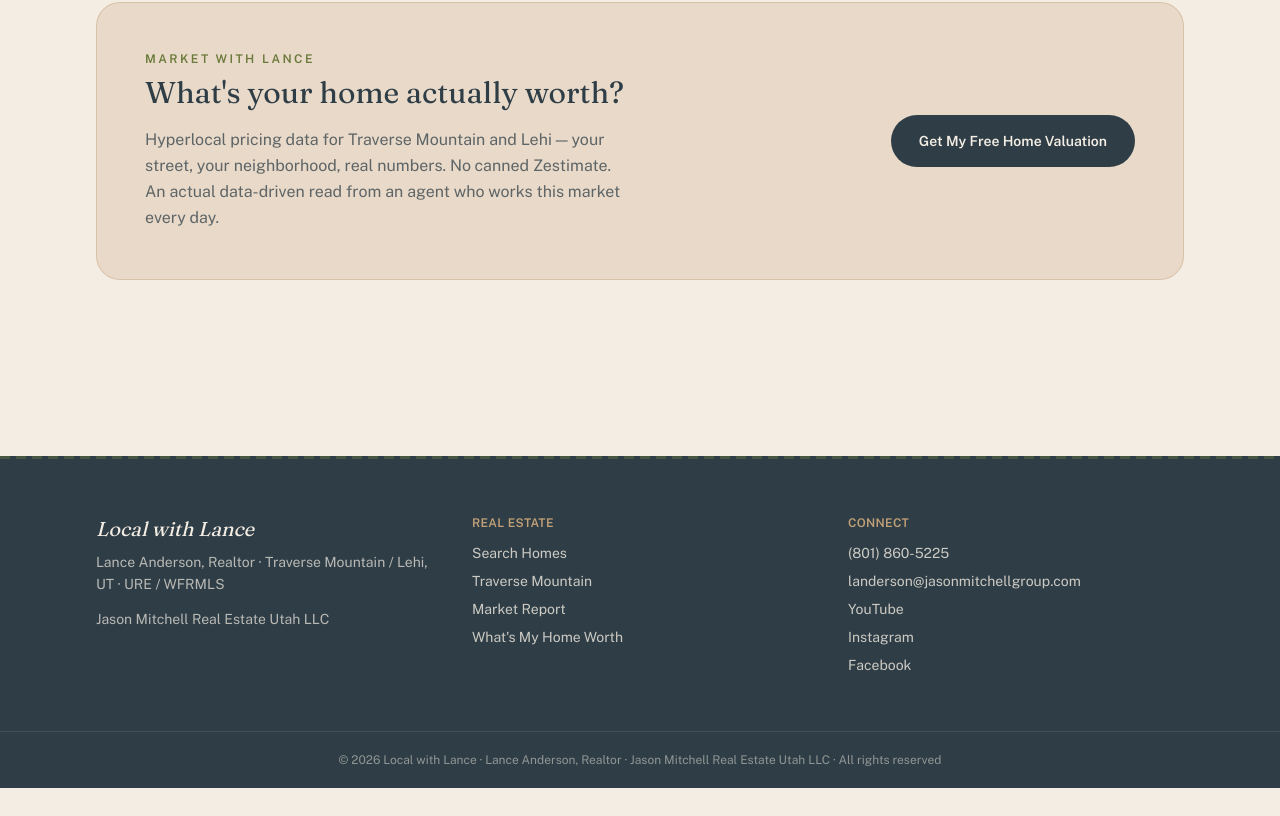
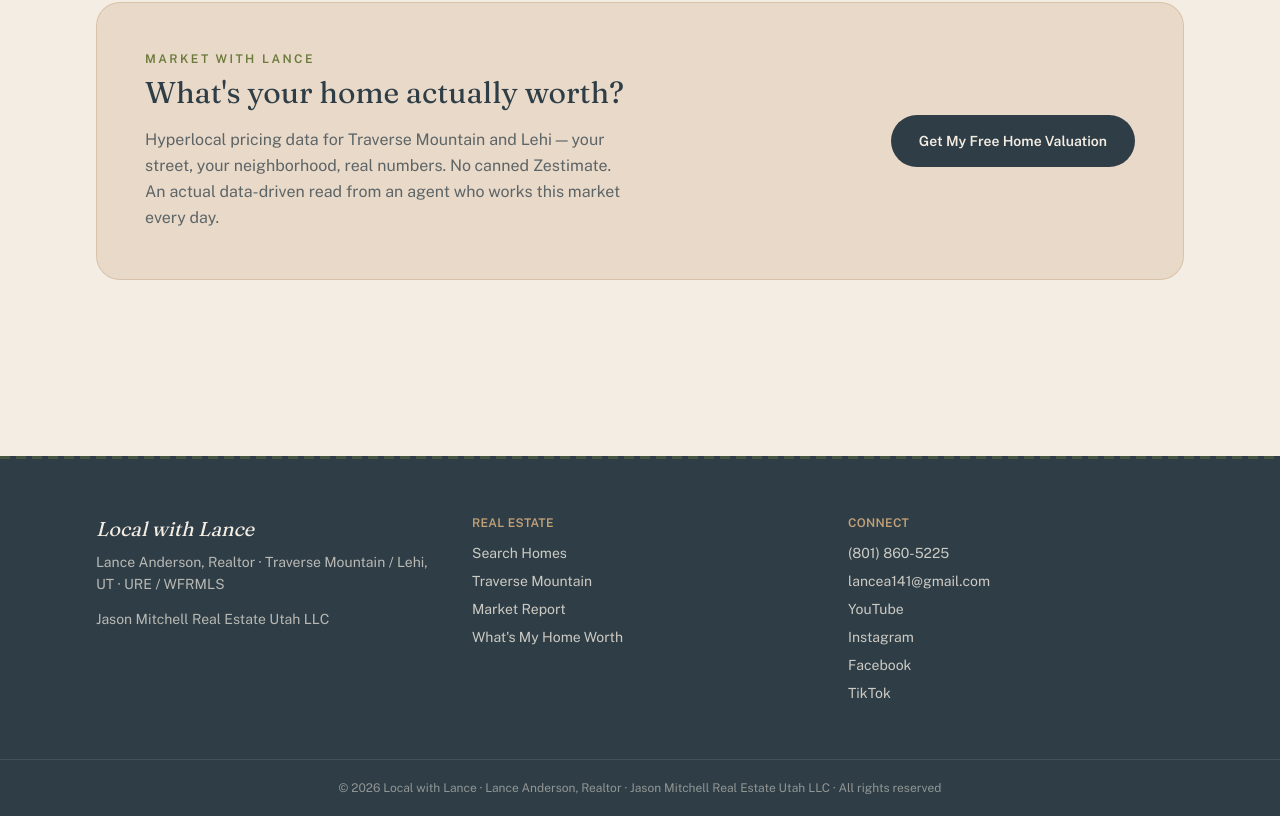
Before and after one commit to lancea141-source/homesbylance, a Next.js app: page / in a window 1280 px wide. Shown: the part 2312-3128 px from the top of the page. Before the commit the page ends 3100 px from the top, so only its background shows below. Built offline with nearby package versions, Linux system fonts and the light colour scheme.

Commit message:
Update contact information and social links in Footer

```diff
--- a/src/components/Footer.tsx
+++ b/src/components/Footer.tsx
@@ -27,10 +27,11 @@ export default function Footer() {
           <p className="uppercase tracking-wide text-camel mb-3 text-xs font-semibold">Connect</p>
           <ul className="space-y-2 text-cream/80">
             <li><a href="tel:+18018605225" className="hover:text-terracotta">(801) 860-5225</a></li>
-            <li><a href="mailto:landerson@jasonmitchellgroup.com" className="hover:text-terracotta">landerson@jasonmitchellgroup.com</a></li>
-            <li><a href="#" className="hover:text-terracotta">YouTube</a></li>
-            <li><a href="#" className="hover:text-terracotta">Instagram</a></li>
-            <li><a href="#" className="hover:text-terracotta">Facebook</a></li>
+            <li><a href="mailto:lancea141@gmail.com" className="hover:text-terracotta">lancea141@gmail.com</a></li>
+            <li><a href="https://www.youtube.com/@lance141" target="_blank" rel="noopener noreferrer" className="hover:text-terracotta">YouTube</a></li>
+            <li><a href="https://www.instagram.com/lancea141" target="_blank" rel="noopener noreferrer" className="hover:text-terracotta">Instagram</a></li>
+            <li><a href="https://www.facebook.com/lance141" target="_blank" rel="noopener noreferrer" className="hover:text-terracotta">Facebook</a></li>
+            <li><a href="https://www.tiktok.com/@lancea141" target="_blank" rel="noopener noreferrer" className="hover:text-terracotta">TikTok</a></li>
           </ul>
         </div>
       </div>
```
